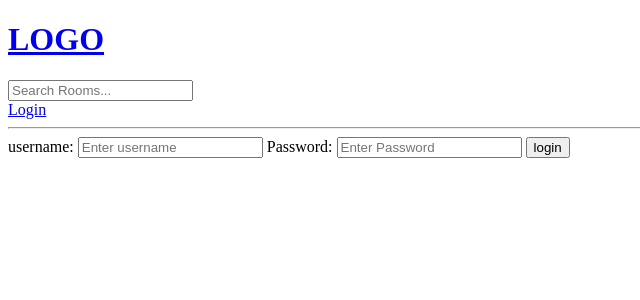
After one commit to prabalrai-git/discrodalike, a Django app: page /login/ in a window 1280 px wide. The commit adds this page. Shown: the top 300 px of the page, without its empty margins (0-640 px from the left). Run offline with Django 4.2, Linux system fonts and the light colour scheme.

Commit message:
userauth

```diff
--- /dev/null
+++ b/base/templates/base/login_register.html
@@ -0,0 +1,20 @@
+{% extends 'main.html' %}
+
+{% block content %}
+
+<div>
+    <form method="POST" action="">
+        {% csrf_token %}
+
+        <label>username: </label>
+        <input type="text" name="username" placeholder="Enter username"/>
+
+        <label> Password: </label>
+        <input type="password" name="password" placeholder="Enter Password"/>
+
+        <input type="submit" value="login"/>
+    </form>
+
+</div>
+
+{% endblock content %}
--- a/base/urls.py
+++ b/base/urls.py
@@ -3,6 +3,8 @@ from . import views
 
 
 urlpatterns = [
+    path('login/',views.loginPage,name="login"),
+
     path('',views.home,name="home"),
     path('room/<str:pk>/',views.room,name="room"),
 
--- a/base/views.py
+++ b/base/views.py
@@ -1,7 +1,11 @@
 from django.shortcuts import render,redirect
+from django.contrib import messages
 from django.db.models import Q
+from django.contrib.auth.models import User
+from django.contrib.auth import authenticate, login, logout
 from .models import Room, Topic
 from .forms import RoomForm
+
 
 # Create your views here.
 
@@ -11,6 +15,30 @@ from .forms import RoomForm
 #     {'id':3, 'name':'frontend developers'},
 
 # ]
+
+
+def loginPage(request):
+
+    if request.method == 'POST':
+        username = request.POST.get('username')
+        password = request.POST.get('password')
+
+        try:
+            user = User.objects.get(username=username)
+        except:
+            messages.error(request, 'User doesnt exist')
+
+        user = authenticate(request, username=username, password=password)
+
+        if user is not None:
+            login(request, user)
+            return redirect('home')
+        else:
+            messages.error(request, 'Username or password doesnt exist')
+
+    context= {}
+    return render(request, 'base/login_register.html',context)
+
 
 def home(request):
     q = request.GET.get('q') if request.GET.get('q') !=None else ''
--- a/templates/main.html
+++ b/templates/main.html
@@ -9,6 +9,14 @@
 <body>
     {% include 'navbar.html' %}
 
+    {% if messages %}
+    <ul class="messages">
+        {% for message in messages %}
+        <li></li>{{ message }}</li>
+        {% endfor %}
+    </ul>
+    {% endif %}
+
     {% block content %}
 
     {% endblock %}
--- a/templates/navbar.html
+++ b/templates/navbar.html
@@ -5,4 +5,7 @@
 <form method="GET" action="{%url 'home' %}">
     <input type="text" name="q" placeholder="Search Rooms..." />
 </form>
+
+<a href="{% url 'login' %}">Login</a>
+
 <hr>
```
Also changed, not shown: db.sqlite3.
